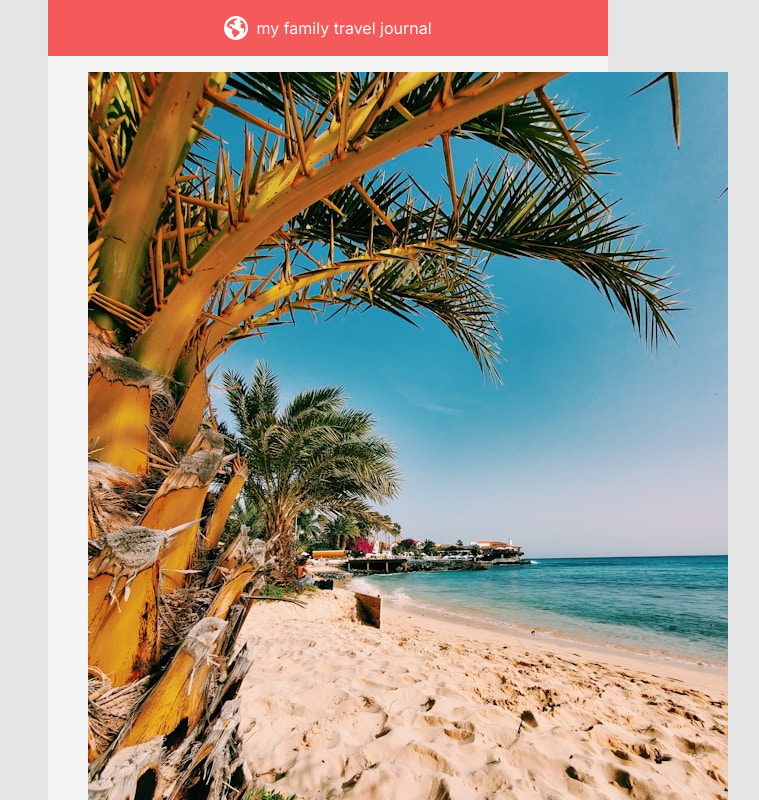
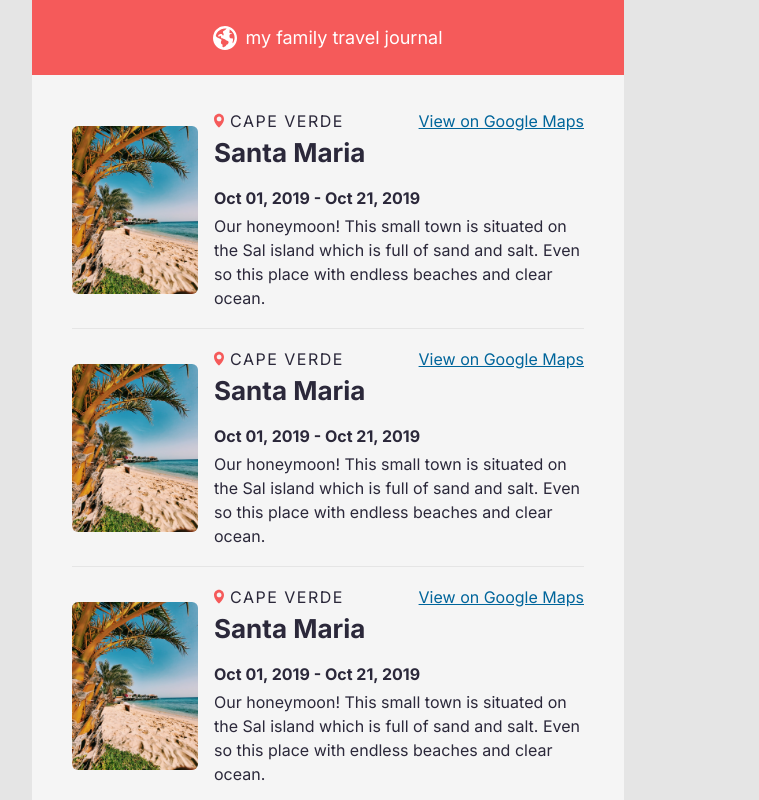
Before and after one commit to PetrValenta92/travel-journal, a React (Vite) app: page / in a window 1280 px wide. Shown: the top 800 px of the page, without its empty margins (312-1071 px from the left). Built offline with nearby package versions, Linux system fonts and the light colour scheme.

Commit message:
Style Card component

```diff
--- a/src/App.css
+++ b/src/App.css
@@ -1,20 +1,31 @@
 #root {
-  max-width: 35rem;
+  max-width: 37rem;
   margin: 0 auto;
   text-align: center;
   background-color: rgba(245, 245, 245, 1);
 }
 
 .cl-gray {
-  color: rgba(145, 142, 155, 1);
+  color: rgb(0, 101, 155, 1);
+}
+
+.cl-gray:hover,
+.cl-gray:active,
+.cl-gray:focus-visible {
+  color: rgba(245, 90, 90, 1);
+}
+
+.uppercase {
+  text-transform: uppercase;
 }
 
 /* Navbar */
 
 .navbar {
+  font-size: 1.125rem;
   background-color: rgba(245, 90, 90, 1);
   color: rgba(255, 255, 255, 1);
-  padding: 1rem 0;
+  padding: 1.5rem 0;
 }
 
 .navbar div {
@@ -24,3 +35,68 @@
   gap: 0.5rem;
 }
 /* Card */
+.card {
+  display: flex;
+  align-items: center;
+  gap: 1rem;
+  padding: 1.125rem 0;
+  border-bottom: 1px solid rgba(229, 229, 229, 1);
+}
+
+.card:last-child {
+  border-bottom: none;
+}
+
+.card__photo {
+  display: none;
+}
+
+@media (width > 26rem) {
+  .card__photo {
+    display: block;
+    max-width: 7.875rem;
+    height: 10.5rem;
+    border-radius: 0.375rem;
+    object-fit: cover;
+  }
+}
+
+.card__info {
+  display: grid;
+  grid-template-columns: 1fr;
+  grid-template-rows: auto;
+  text-align: start;
+}
+
+.info__destination {
+  display: grid;
+  grid-template-columns: 0.5rem auto 1fr;
+  align-items: center;
+  gap: 0.5rem;
+}
+
+.info__destination svg {
+  width: 0.625rem;
+  height: 1rem;
+}
+
+.info__destination p {
+  letter-spacing: 1.5px;
+}
+
+.info__destination a {
+  font-size: 0.875rem;
+  text-align: end;
+}
+
+@media (width > 26rem) {
+  .info__destination a {
+    font-size: 1rem;
+    text-align: end;
+  }
+}
+
+.info__duration {
+  font-weight: 700;
+  margin: 0.875rem 0 0.25rem;
+}
```
